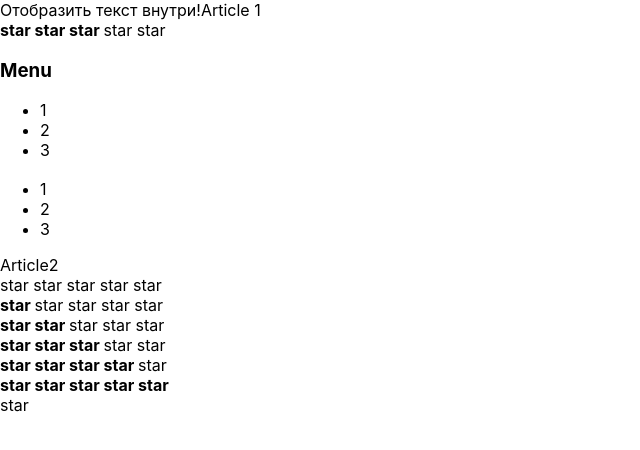
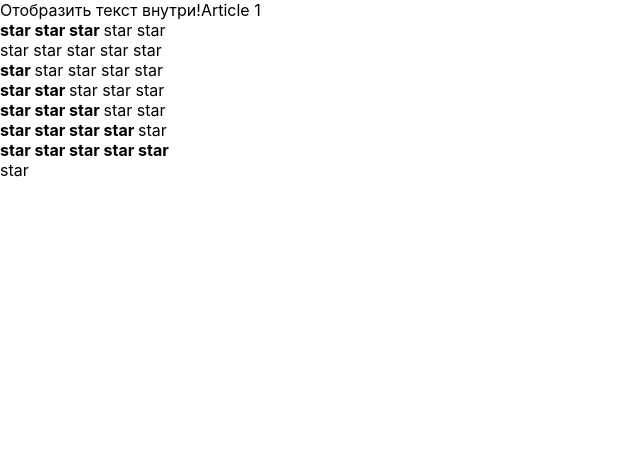
Before and after one commit to UlianaOr/React-cabzda, a React (Create React App) app: page / in a window 1280 px wide. Shown: the top 450 px of the page, without its empty margins (0-640 px from the left). Built offline with nearby package versions, Linux system fonts and the light colour scheme.

Commit message:
RaitingPropsType

```diff
--- a/src/App.tsx
+++ b/src/App.tsx
@@ -14,9 +14,9 @@ function App() {
         <PageTitle title = {"Отобразить текст внутри!"}/>
         Article 1
         <Rating value ={3}/>
-        <Accordion titleValue = {"Menu"}/>
-        <Accordion title = {"Users"}/>
-        Article2
+        {/*<Accordion titleValue = {"Menu"}/>
+        <Accordion titleValue = {"Users"}/>
+    Article2 */}
         <Rating value = {0}/>
         <Rating value = {1}/>
         <Rating value = {2}/>
--- a/src/components/accordion/Accordion.tsx
+++ b/src/components/accordion/Accordion.tsx
@@ -13,6 +13,7 @@ import React from "react"
 
 
 function AccordionTitle (props: any) {
+
     console.log ("AccordionTitle rendering")
     return (
 
--- a/src/components/accordion/Rating.tsx
+++ b/src/components/accordion/Rating.tsx
@@ -1,8 +1,10 @@
 import React from "react";
 import Star from "./Star";
 
-
-function Rating(props: any) {
+type RatingPropsType = {
+    value : number
+}
+function Rating(props: RatingPropsType) {
     console.log("Rating rendering")
 
 
```
